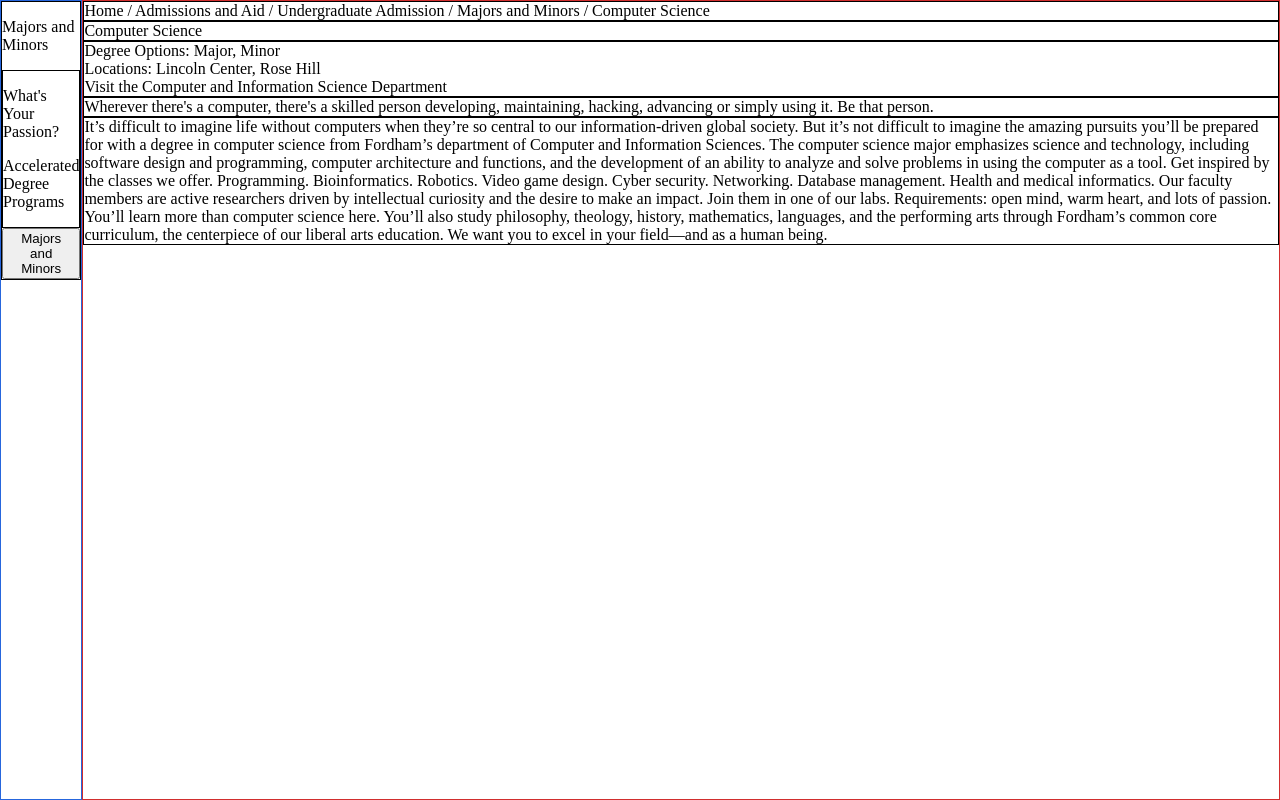
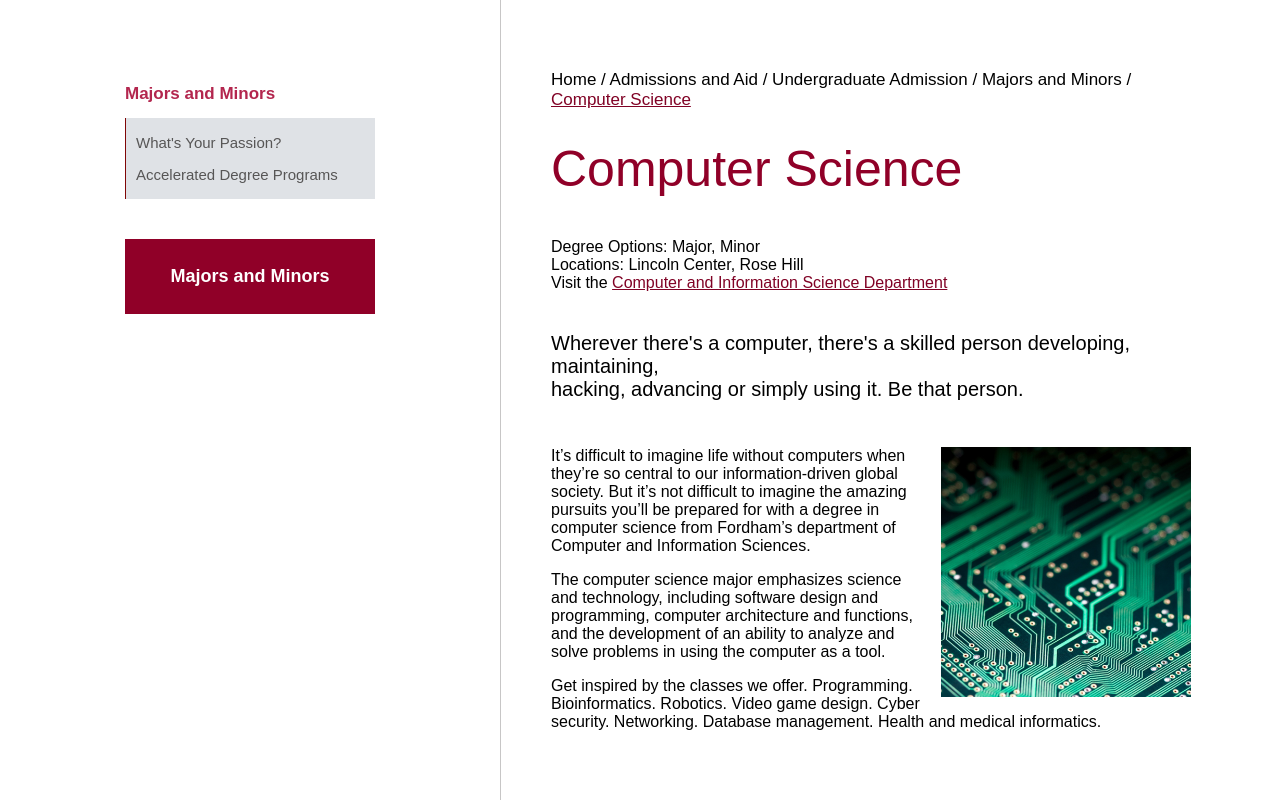
Before and after one commit to BlazedDonuts/CISC3300-HW, a PHP site: page /fordham.html in a window 1280 px wide. Run offline with PHP 8.4, Linux system fonts and the light colour scheme.

Commit message:
question 5

```diff
--- a/HW2/fordham.css
+++ b/HW2/fordham.css
@@ -2,6 +2,7 @@
     height: 100vh;
     margin: 0;
     padding: 0;
+    font-family: "Raleway", sans-serif;
 }
 
 .container {
@@ -11,42 +12,89 @@
     width: 100%;
 }
 
-.right {
-    border: rgb(209, 46, 46) 1px solid;
+.left {
+    margin: 125px;
+    margin-top: 70px;
 }
 
-.left {
-    border: rgb(38, 102, 221) 1px solid;
+.right {
+    border-left: rgb(199, 198, 198) 1px solid;
+    padding-left: 50px;
+    width: 50%;
 }
 
+
 .majors-minors {
-    border: black 1px solid;
+    width: 250px;
+}
+
+h2 {
+    color: rgb(179, 38, 78);
+    font-size: 17px;
+    font-weight: 600;
 }
 
 .links {
-    border: black 1px solid;
+    background-color: rgb(223, 226, 230);
+    color: rgb(87, 86, 86);
+    border-left: rgb(128, 6, 6) 1px solid;
+    font-size: 15px;
+    padding-left: 10px;
+    padding-top: 1px;
+    padding-bottom: 1px;
+
 }
 
 .button1 {
-
+    background-color: rgb(144,0,40);
+    color: white;
+    font-size: 18px;
+    font-weight: 600;
+    padding: 20px;
+    border: 2px solid transparent;
+    margin-top: 40px;
+    width: 250px;
+    height: 75px;
 }
 
 .navbar {
-    border: black 1px solid;
+    margin-top: 70px;
+    font-size: 17px;
 }
 
 .title {
-    border: black 1px solid;
+    font-size: 50px;
+    color: rgb(144,0,40);
+    font-weight: 100;
+    padding-top: 30px;
+    padding-bottom: 30px;
 }
 
 .info {
-    border: black 1px solid;
+    padding-top: 10px;
+    padding-bottom: 30px;
+    font-size: 16px;
 }
 
 .sub {
-    border: black 1px solid;
+    padding-top: 10px;
+    padding-bottom: 30px;
+    font-size: 20px;
 }
 
 .content {
-    border: black 1px solid;
+    size: 16px;
 }
+
+.highlight {
+    color: rgb(128, 2, 37);
+    text-decoration: underline;
+}
+
+.right-image {
+    float: right;
+    height: auto;
+    width: 250px;
+    margin-left: 15px;
+    margin-bottom: 15px;
+}
--- a/HW2/fordham.html
+++ b/HW2/fordham.html
@@ -13,7 +13,7 @@
         <!--left nav-->
         <div class = "left">
             <div class = "majors-minors">
-                <p>Majors and Minors</p>
+                <h2>Majors and Minors</h2>
                 <div class = "links">
                     <p>What's Your Passion?</p>
                     <p>Accelerated Degree Programs</p>
@@ -25,7 +25,7 @@
         <!--right section-->
         <div class = "right">
             <div class = "navbar">
-                Home / Admissions and Aid / Undergraduate Admission / Majors and Minors / Computer Science
+                Home /  Admissions and Aid / Undergraduate Admission / Majors and Minors / <span class="highlight">Computer Science</span>
             </div>
 
             <div class = "title">
@@ -35,24 +35,18 @@
             <div class = "info">
                 Degree Options: Major, Minor <br>
                 Locations: Lincoln Center, Rose Hill <br>
-                Visit the Computer and Information Science Department
+                Visit the <span class = "highlight">Computer and Information Science Department</span>
             </div>
 
             <div class = "sub">
-                Wherever there's a computer, there's a skilled person developing, maintaining, hacking, advancing or simply using it. Be that person.
+                Wherever there's a computer, there's a skilled person developing, maintaining, <br> hacking, advancing or simply using it. Be that person.
             </div>
 
             <div class = "content">
-                It’s difficult to imagine life without computers when they’re so central to our information-driven global society.
-                But it’s not difficult to imagine the amazing pursuits you’ll be prepared for with a degree in computer science from
-                Fordham’s department of Computer and Information Sciences. The computer science major emphasizes science and technology,
-                including software design and programming, computer architecture and functions, and the development of an ability to analyze
-                and solve problems in using the computer as a tool. Get inspired by the classes we offer. Programming. Bioinformatics.
-                Robotics. Video game design. Cyber security. Networking. Database management. Health and medical informatics. Our faculty
-                members are active researchers driven by intellectual curiosity and the desire to make an impact. Join them in one of our labs.
-                Requirements: open mind, warm heart, and lots of passion. You’ll learn more than computer science here. You’ll also study philosophy,
-                theology, history, mathematics, languages, and the performing arts through Fordham’s common core curriculum, the centerpiece of
-                our liberal arts education. We want you to excel in your field—and as a human being.
+                <img src = "computer.jpg" class = "right-image">
+                <p>It’s difficult to imagine life without computers when they’re so central to our information-driven global society. But it’s not difficult to imagine the amazing pursuits you’ll be prepared for with a degree in computer science from Fordham’s department of Computer and Information Sciences.</p>
+                <p>The computer science major emphasizes science and technology, including software design and programming, computer architecture and functions, and the development of an ability to analyze and solve problems in using the computer as a tool.</p>
+                <p>Get inspired by the classes we offer. Programming. Bioinformatics. Robotics. Video game design. Cyber security. Networking. Database management. Health and medical informatics.</p>
             </div>
         </div>
 
```
Also changed, not shown: HW2/computer.jpg (added).
